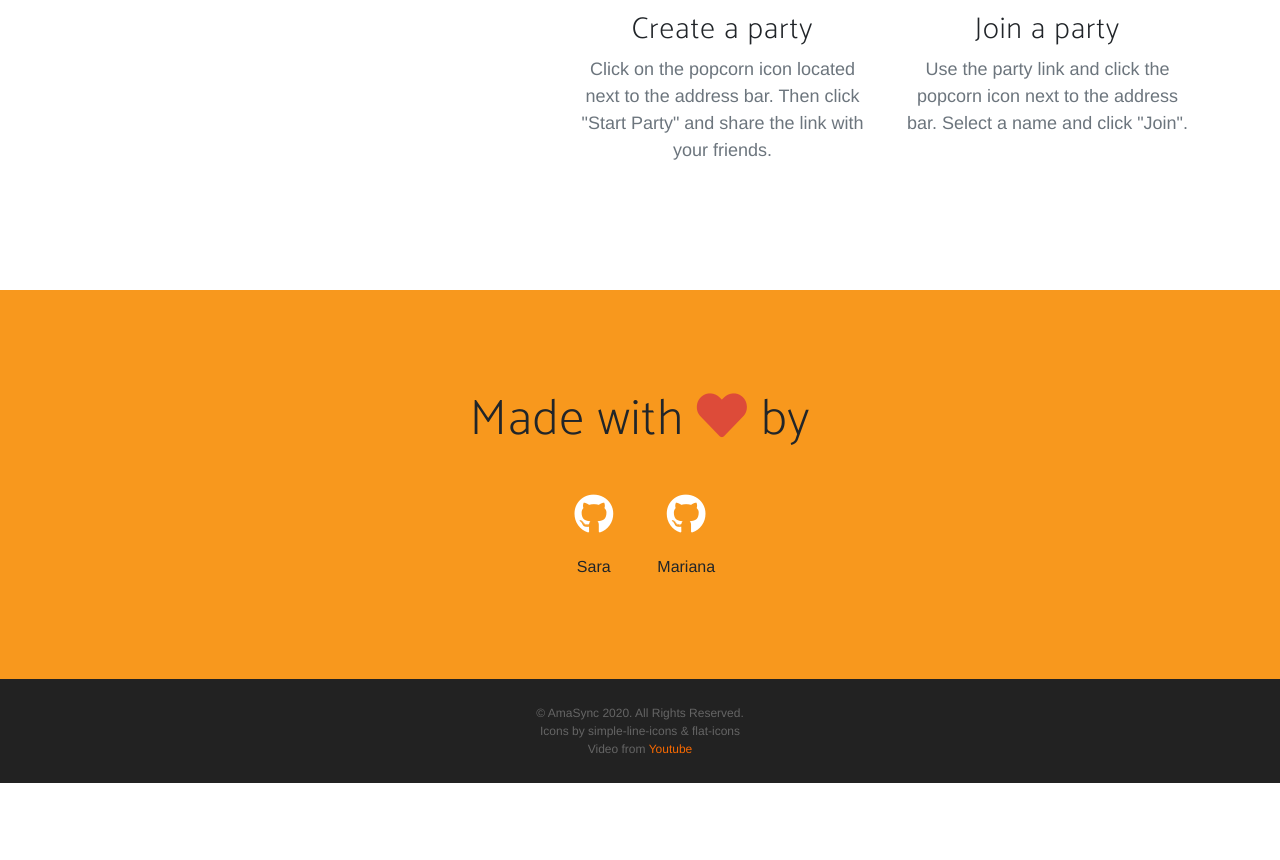
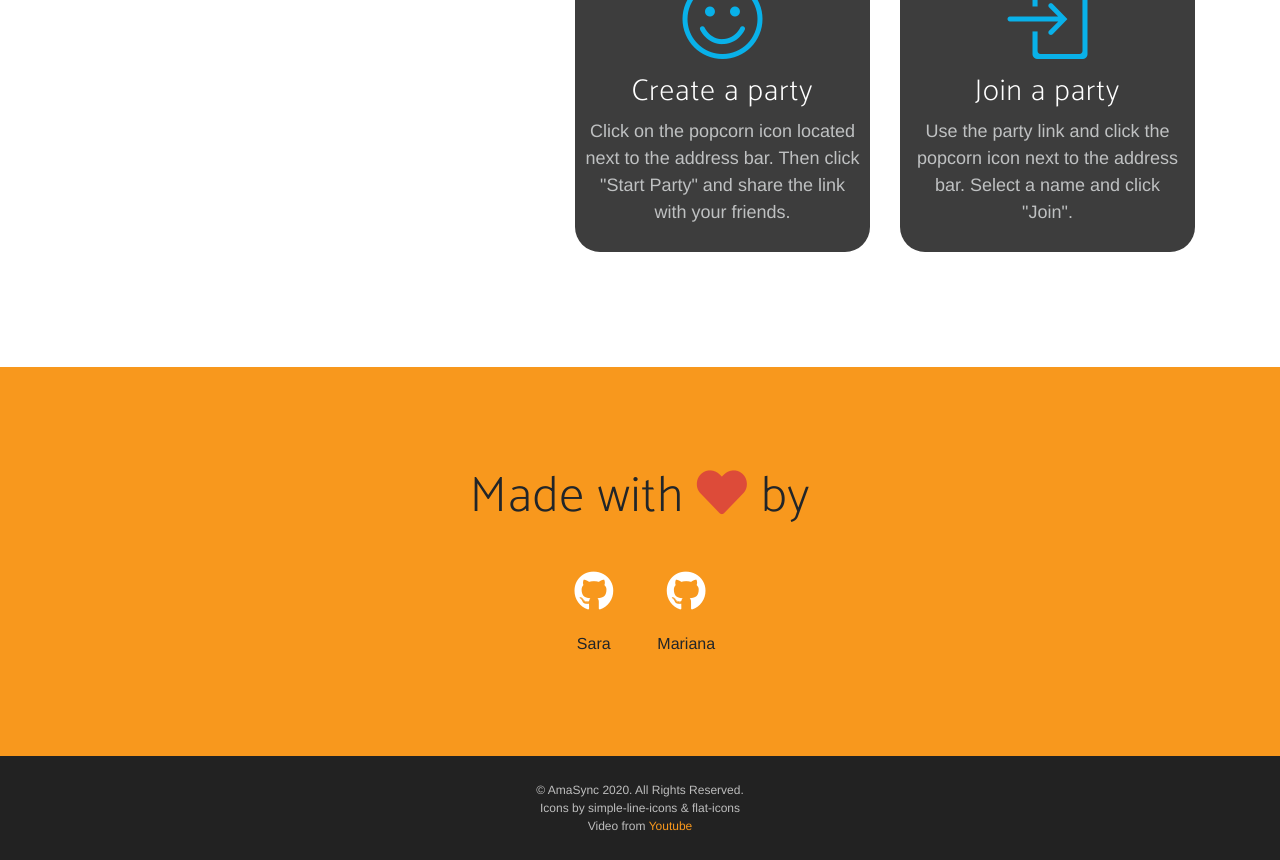
Before and after one commit to sarabepu/AmaSync, a browser extension: page web/index.html in a window 1280 px wide. Shown: the part 1453-2313 px from the top of the page. Before the commit the page ends 2236 px from the top, so only its background shows below. Drawn offline with nearby package versions, Linux system fonts and the light colour scheme; a web font is replaced by a local one.

Commit message:
Style changes

```diff
--- a/web/css/new-age.css
+++ b/web/css/new-age.css
@@ -39,7 +39,7 @@ body {
 }
 
 a {
-  color: #f76902;
+  color: #f8981d;
   transition: all 0.35s;
 }
 
@@ -125,7 +125,8 @@ section h2 {
 }
 
 #mainNav .navbar-nav > li > a.active {
-  color: #f76902 !important;
+  color: #11698a;
+  font-weight: bold;
   background-color: transparent;
 }
 
@@ -140,7 +141,7 @@ section h2 {
 
 #mainNav .navbar-nav > li > a:hover,
 #mainNav .navbar-nav > li > a:focus:hover {
-  color: #f8981d;
+  color: #09b1e9;
 }
 
 @media (min-width: 992px) {
@@ -172,7 +173,7 @@ section h2 {
   }
   #mainNav.navbar-shrink .navbar-brand:hover,
   #mainNav.navbar-shrink .navbar-brand:focus {
-    color: #f8981d;
+    color: #1a242e;
   }
   #mainNav.navbar-shrink .navbar-nav > li > a,
   #mainNav.navbar-shrink .navbar-nav > li > a:focus {
@@ -180,7 +181,7 @@ section h2 {
   }
   #mainNav.navbar-shrink .navbar-nav > li > a:hover,
   #mainNav.navbar-shrink .navbar-nav > li > a:focus:hover {
-    color: #f8981d;
+    color: #1a242e;
   }
 }
 
@@ -283,7 +284,7 @@ section.features .section-heading p {
 section.features .device-container,
 section.features .feature-item {
   max-width: 325px;
-  margin: 0 auto;
+  margin: 5% auto;
 }
 
 section.features .device-container {
@@ -297,22 +298,27 @@ section.features .device-container {
 }
 
 section.features .feature-item {
-  padding-top: 2%;
-  padding-bottom: 2%;
+  background-color: #3d3d3d;
+  border-radius: 25px;
+  padding: 5% 3% 2% 3%;
   text-align: center;
 }
 
 section.features .feature-item h3 {
   font-size: 30px;
+  color: white;
 }
 
 section.features .feature-item i {
   font-size: 80px;
   display: block;
   margin-bottom: 15px;
-  background: linear-gradient(to left, #09b1e9, #1a242e);
+  background: #09b1e9;
   -webkit-background-clip: text;
   -webkit-text-fill-color: transparent;
+}
+section.features .feature-item p {
+  color: #bfc1c2 !important;
 }
 
 section.cta {
@@ -389,7 +395,7 @@ section.contact ul.list-social li.social-twitter a:hover {
 footer {
   padding: 25px 0;
   text-align: center;
-  color: rgba(255, 255, 255, 0.3);
+  color: rgba(255, 255, 255, 0.7);
   background-color: #222222;
 }
 
```
